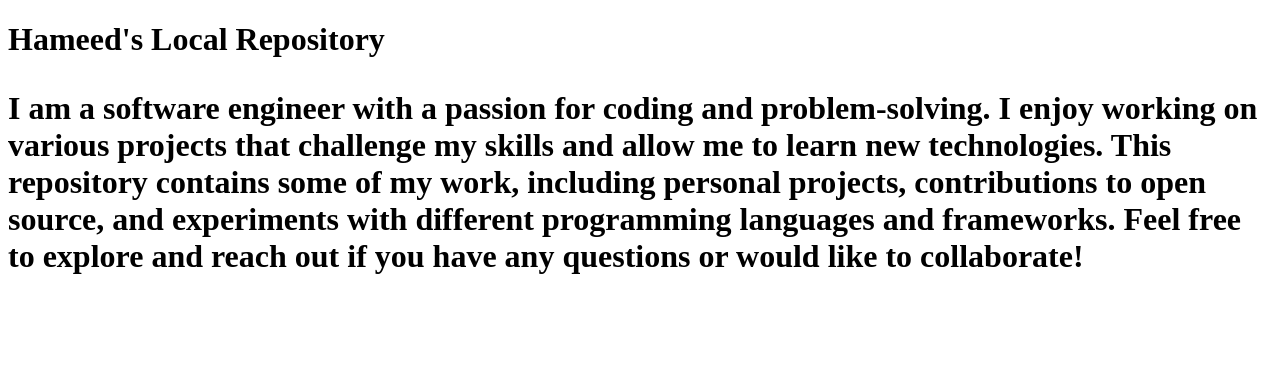
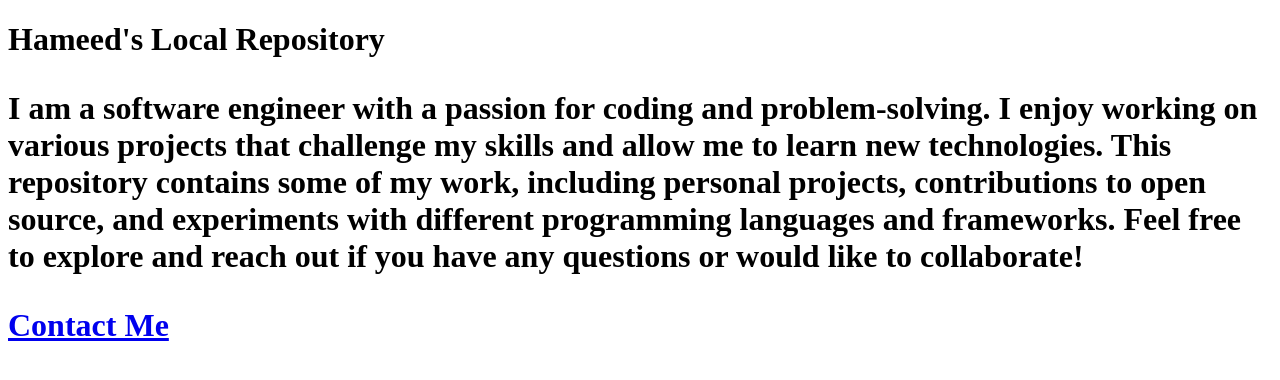
Before and after one commit to hameedmulani29/localrepo, a plain HTML site: page index.html in a window 1280 px wide. Drawn offline with Linux system fonts and the light colour scheme.

Commit message:
Modified File

```diff
--- a/index.html
+++ b/index.html
@@ -14,5 +14,10 @@
             Feel free to explore and reach out if you have any questions or would like to collaborate!
         </p>
     </h1>
+
+    <h1>
+        <a href="hameedmulani15@gmail.com">Contact Me</a>
+        <br>
+    </h1>
 </body>
 </html>
```
